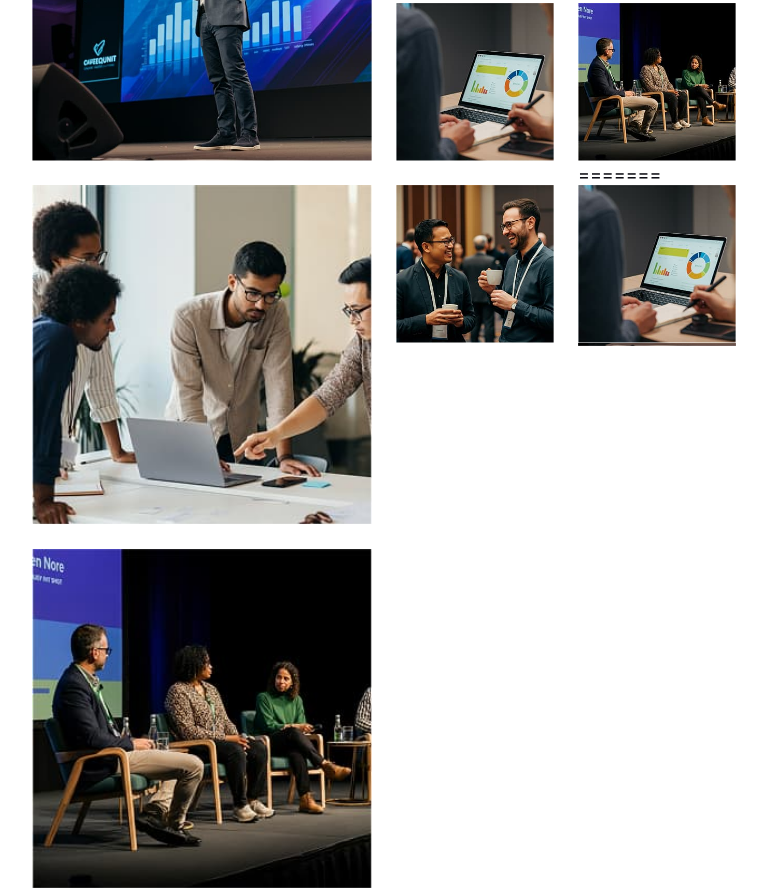
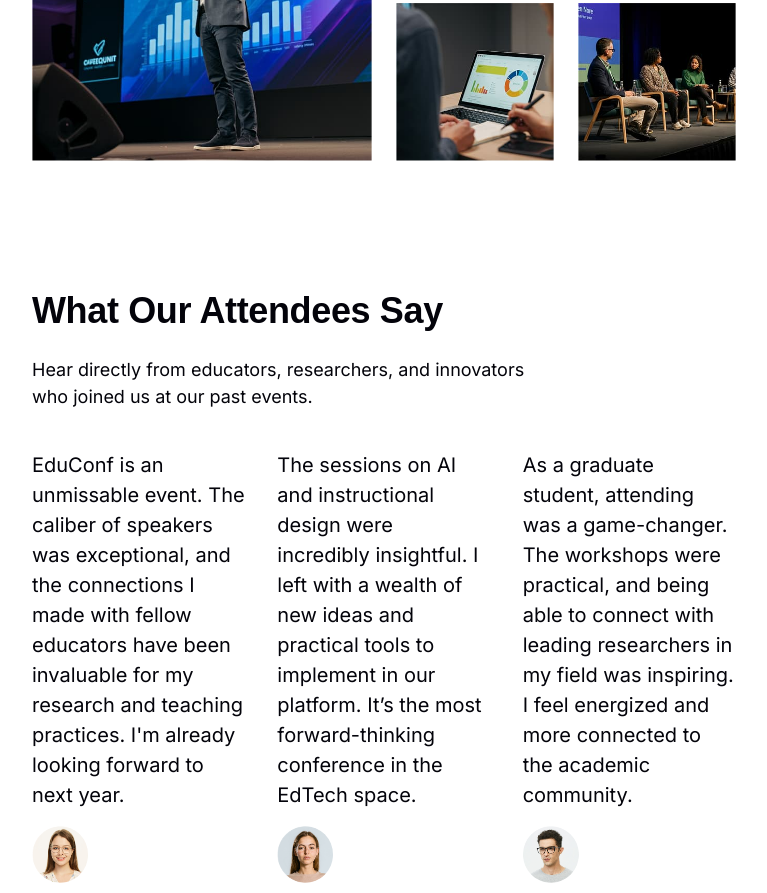
Before and after one commit to Vladymyr-89-Nester/EduConf, a plain HTML site: page index.html in a window 1280 px wide. Shown: the part 6509-7402 px from the top of the page, without its empty margins (256-1023 px from the left). Drawn offline with nearby package versions, Linux system fonts and the light colour scheme; a web font is replaced by a local one.

Commit message:
Deploying to gh-pages from @ Vladymyr-89-Nester/EduConf@3e23f8a9616b203e8a7ea6d1f49c6341f0759192 🚀

```diff
--- a/index.html
+++ b/index.html
@@ -773,65 +773,6 @@
           width="304"
           height="304"
         />
-=======
-        <div class="gallery-img-wrapper">
-          <img
-            class="gallery-img-big"
-            srcset="/EduConf/assets/gallery-1-Bq8zi-GH.jpg 1x, /EduConf/assets/gallery-1@2x-BdGZGyeS.jpg 2x"
-            src="/EduConf/assets/gallery-1-Bq8zi-GH.jpg"
-            alt="Conference speaker presenting"
-            width="640"
-            height="640"
-          />
-        </div>
-      </li>
-      <li class="gallery-li">
-        <div class="gallery-img-wrapper">
-          <img
-            class="gallery-img"
-            srcset="/EduConf/assets/gallery-2-C71nrgTc.jpg 1x, /EduConf/assets/gallery-2@2x-BO1rp5Wf.jpg 2x"
-            src="/EduConf/assets/gallery-2-C71nrgTc.jpg"
-            alt="Team collaboration workshop"
-            width="304"
-            height="304"
-          />
-        </div>
-      </li>
-      <li class="gallery-li">
-        <div class="gallery-img-wrapper">
-          <img
-            class="gallery-img"
-            srcset="/EduConf/assets/gallery-3-B3LeWoL4.jpg 1x, /EduConf/assets/gallery-3@2x-2gw5ccNa.jpg 2x"
-            src="/EduConf/assets/gallery-3-B3LeWoL4.jpg"
-            alt="Networking coffee break"
-            width="304"
-            height="304"
-          />
-        </div>
-      </li>
-      <li class="gallery-li">
-        <div class="gallery-img-wrapper">
-          <img
-            class="gallery-img"
-            srcset="/EduConf/assets/gallery-4-Brl-MH8Z.jpg 1x, /EduConf/assets/gallery-4@2x-BmWFFHx6.jpg 2x"
-            src="/EduConf/assets/gallery-4-Brl-MH8Z.jpg"
-            alt="Attendee taking notes"
-            width="304"
-            height="304"
-          />
-        </div>
-      </li>
-      <li class="gallery-li">
-        <div class="gallery-img-wrapper">
-          <img
-            class="gallery-img"
-            srcset="/EduConf/assets/gallery-5-C4V0tiOC.jpg 1x, /EduConf/assets/gallery-5@2x-Co9zQSt4.jpg 2x"
-            src="/EduConf/assets/gallery-5-C4V0tiOC.jpg"
-            alt="Panel discussion"
-            width="304"
-            height="304"
-          />
-        </div>
       </li>
     </ul>
   </div>
```
